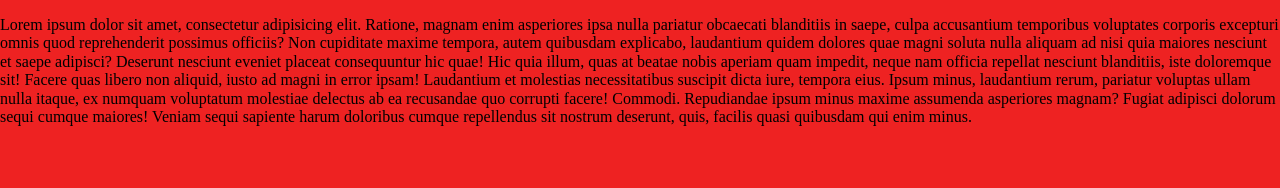
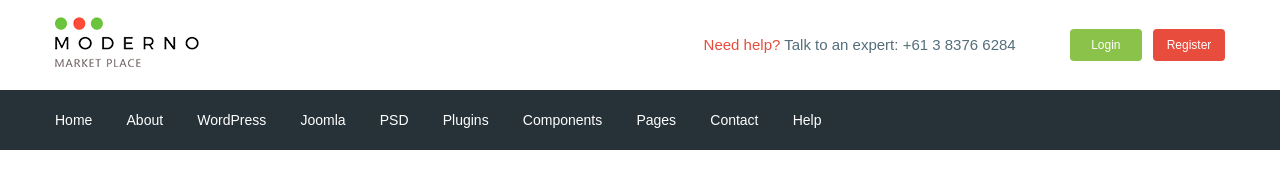
Before and after one commit to aquastyle/moderno, a website: page app/index.html in a window 1280 px wide. Drawn offline with nearby package versions, Linux system fonts and the light colour scheme.

Commit message:
addet header and menu

```diff
--- a/app/gulpfile.js
+++ /dev/null
@@ -1,10 +0,0 @@
-let gulp = require('gulp'),
-    sass = require('gulp-sass');
-
-
-gulp.task('sass', function () {
-    gulp.src('app/scss/style.scss')
-        .pipe(sass())
-        .pipe(gulp.dest('app/css'))
-
-});
--- a/app/index.html
+++ b/app/index.html
@@ -1,5 +1,6 @@
 <!DOCTYPE html>
 <html lang="en">
+
 <head>
     <meta charset="UTF-8">
     <meta http-equiv="X-UA-Compatible" content="IE=edge">
@@ -8,15 +9,110 @@
     <link rel="stylesheet" href="css/libs.min.css">
     <link rel="stylesheet" href="css/style.min.css">
 </head>
+
 <body>
-    <p>Lorem ipsum dolor sit amet, consectetur adipisicing elit. Ratione, magnam enim asperiores ipsa nulla pariatur obcaecati blanditiis in saepe, culpa accusantium temporibus voluptates corporis excepturi omnis quod reprehenderit possimus officiis?
-    Non cupiditate maxime tempora, autem quibusdam explicabo, laudantium quidem dolores quae magni soluta nulla aliquam ad nisi quia maiores nesciunt et saepe adipisci? Deserunt nesciunt eveniet placeat consequuntur hic quae!
-    Hic quia illum, quas at beatae nobis aperiam quam impedit, neque nam officia repellat nesciunt blanditiis, iste doloremque sit! Facere quas libero non aliquid, iusto ad magni in error ipsam!
-    Laudantium et molestias necessitatibus suscipit dicta iure, tempora eius. Ipsum minus, laudantium rerum, pariatur voluptas ullam nulla itaque, ex numquam voluptatum molestiae delectus ab ea recusandae quo corrupti facere! Commodi.
-    Repudiandae ipsum minus maxime assumenda asperiores magnam? Fugiat adipisci dolorum sequi cumque maiores! Veniam sequi sapiente harum doloribus cumque repellendus sit nostrum deserunt, quis, facilis quasi quibusdam qui enim minus.</p>
+    <header>
+        <div class="header__top">
+            <div class="conteiner">
+                <div class="header__top-inner">
+
+
+                    <div class="header__logo">
+                        <a href="#">
+                            <img src="images/logo.png" alt="">
+                        </a>
+                    </div>
+                    <div class="header__text">
+                        <a href="#">
+                            <span> Need help?</span>
+                        </a>
+                        Talk to an expert:
+                        <a class="header__phone" href="tel:61383766284">+61 3 8376 6284</a>
+                    </div>
+                    <div class="header__box">
+                        <a class="basket" href="#"></a>
+                        <a class="header__btn header__btn-login" href="">Login</a>
+                        <a class="header__btn header__btn-register" href="">Register</a>
+                    </div>
+                </div>
+            </div>
+
+        </div>
+
+        <div class="header__menu">
+            <div class="conteiner">
+                <div class="menu">
+                    <ul class="meun__list">
+                        <li>
+                            <a href="#">
+                                Home
+                            </a>
+                        </li>
+                        <li>
+                            <a href="#">
+                                About
+                            </a>
+                        </li>
+                        <li>
+                            <a href="#">
+                                WordPress
+                            </a>
+                        </li>
+                        <li>
+                            <a href="#">
+                                Joomla
+                            </a>
+                        </li>
+                        <li>
+                            <a href="#">
+                                PSD
+                            </a>
+                        </li>
+                        <li>
+                            <a href="#">
+                                Plugins
+                            </a>
+                        </li>
+                        <li>
+                            <a href="#">
+                                Components
+                            </a>
+                        </li>
+                        <li>
+                            <a href="#">
+                                Pages
+                            </a>
+                        </li>
+                        <li>
+                            <a href="#">
+                                Contact
+                            </a>
+                        </li>
+                        <li>
+                            <a href="#">
+                                Help
+                            </a>
+                        </li>
+                    </ul>
+
+                </div>
+
+            </div>
+        </div>
+
+    </header>
+
+
+
+
 
     <script src="https://ajax.googleapis.com/ajax/libs/jquery/3.6.0/jquery.min.js"></script>
-    <script> src="js/libs.min.js" </script>
-    <script> src="js/main.min.js" </script>
+    <script>
+        src = "js/libs.min.js"
+    </script>
+    <script>
+        src = "js/main.min.js"
+    </script>
 </body>
+
 </html>
--- /dev/null
+++ b/app/scss/_global.scss
@@ -0,0 +1,44 @@
+html {
+    box-sizing: border-box;
+}
+
+
+*,
+*::before,
+*::after {
+    box-sizing: inherit;
+
+}
+
+
+
+a {
+    display: inline-block;
+    text-decoration: none;
+    color: $text;
+
+}
+
+ul,
+li {
+    margin: 0;
+    padding: 0;
+    list-style: none;
+}
+
+body {
+    font-family: 'Roboto-Regular', sans-serif;
+    font-weight: 400;
+    font-size: 15px;
+    line-height: 24px;
+    color: $text;
+
+}
+
+.conteiner {
+    max-width: 1200px;
+    margin: 0 auto;
+    padding: 0 15px;
+
+
+}
--- /dev/null
+++ b/app/scss/_vars.scss
@@ -0,0 +1,4 @@
+$text: #546e7a;
+$red: #e74c3c;
+$green: #8bc34a;
+$bg: #263238;
--- a/app/scss/style.scss
+++ b/app/scss/style.scss
@@ -1,24 +1,71 @@
-html{
-    box-sizing: border-box;
-}
+@import 'vars';
+@import 'global';
+@import 'fonts';
 
 
-*,
-*::before,
-*::after{
-    box-sizing:inherit;
+.header__top-inner {
+    display: flex;
+    justify-content: space-between;
+    height: 90px;
+    align-items: center;
 
 }
 
+.header__text {
+
+    margin-left: auto;
+    margin-right: 50px;
+
+    span {
+        color: $red;
+    }
+
+}
+
+.header__btn {
+    padding: 4px;
+    width: 72px;
+    border-radius: 4px;
+    text-align: center;
+    color: #fff;
+    font-size: 12px;
 
 
+}
+
+.header__btn-login {
+    background-color: $green;
+
+}
+
+.header__btn-register {
+    background-color: $red;
+    margin-left: 7px;
+}
+
+.header__menu {
+    background-color: $bg;
 
 
-body{
-
-    background-color: #e22;
 }
 
-header{
-    background-color: green;
+.menu {
+    display: flex;
+    align-items: center;
+    height: 60px;
+
 }
+
+.meun__list {
+    li {
+        display: inline-block;
+
+        &+li {
+            margin-left: 30px;
+        }
+        a{
+            font-size: 14px;
+            color:#fff;
+        }
+    }
+}
--- a/gulpfile.js
+++ b/gulpfile.js
@@ -9,7 +9,7 @@ var cssmin = require('gulp-cssmin');
 
 
 gulp.task('sass', function () {
-    return gulp.src('app/scss/style.scss')
+    return gulp.src('app/scss/**/*.scss')
         .pipe(sass({
             outputStyle: 'compressed'
         }))
@@ -79,7 +79,7 @@ gulp.task('js', function () {
 
 
 gulp.task('watch', function () {
-    gulp.watch('app/scss/style.scss', gulp.parallel('sass'));
+    gulp.watch('app/scss/*.scss', gulp.parallel('sass'));
     gulp.watch('app/*.html', gulp.parallel('html'));
     gulp.watch('app/js/*.js', gulp.parallel('js'));
 });
```
Also changed, not shown: app/css/style.min.css, app/images/logo.png (added), app/js/main.js (line endings or trailing spaces).
